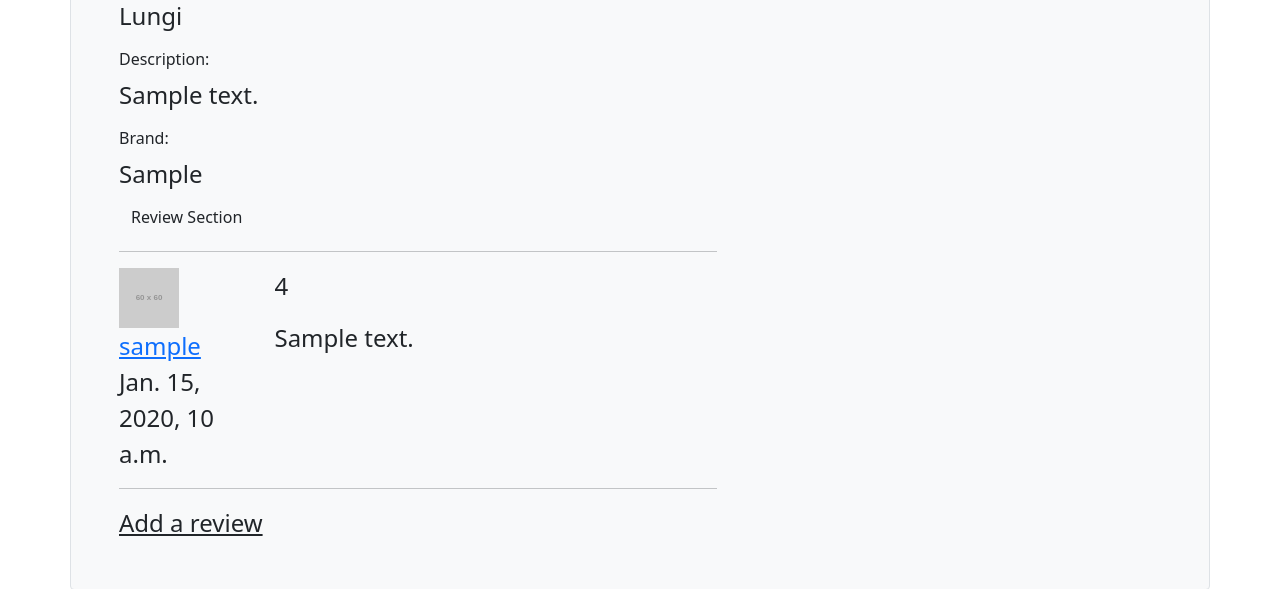
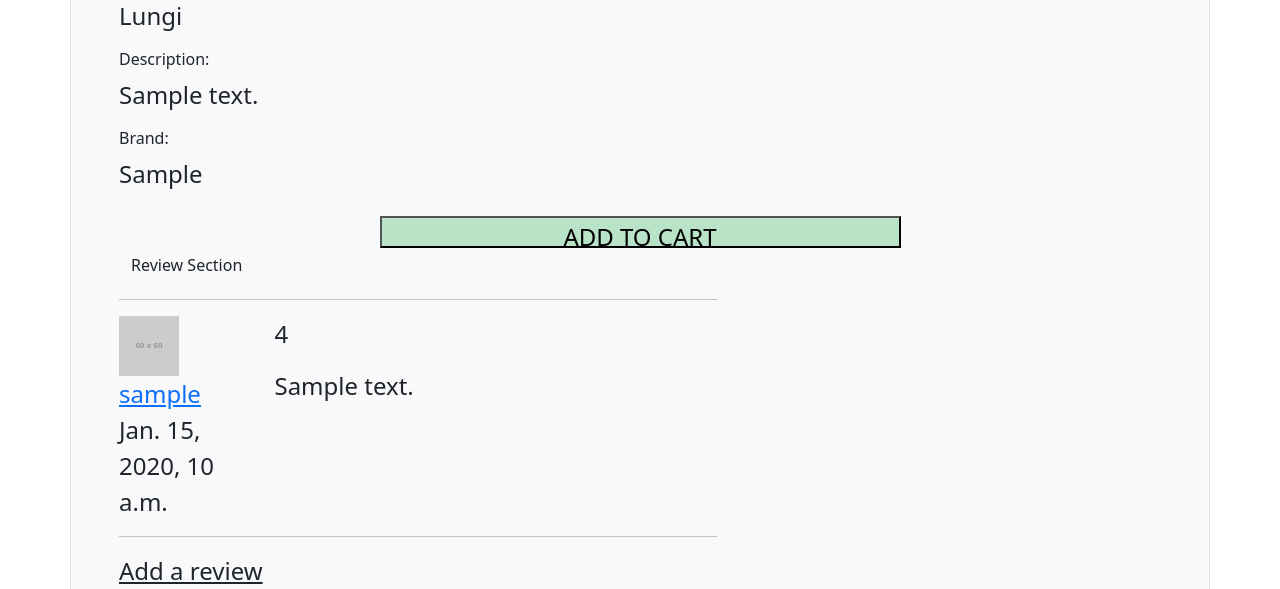
Before and after one commit to MFRSiam/TraditionalWear-, a Django app: page /post/1/ in a window 1280 px wide. Shown: the part 578-1167 px from the top of the page. Run offline with Django 4.2, Linux system fonts and the light colour scheme; tables that the repository leaves empty hold one stand-in row (values such as "Sample post"); grey boxes marked "Sample" are stand-in pictures; grey boxes labelled with a size stand in for pictures from a placeholder-image service; parts of the project's set-up code (start-up, migrations or seed data) failed here and were passed over; some libraries are stand-ins or nearby versions.

Commit message:
Add TO Cart in Details

```diff
--- a/store/templates/details.html
+++ b/store/templates/details.html
@@ -26,7 +26,9 @@
         <p>{{ product.Description }}</p>
         <h6>Brand:</h6>
         <p>{{ product.Brand }}</p>
-
+        <div class="d-flex justify-content-center">
+            <button data-product="{{product.Product_id}}" data-action="add" class=" addCart-btn w-50  mt-2 mb-2 update-cart" style="background-color: #B9E3C6;height: 2rem;">ADD TO CART</button>
+        </div>
         {% if review != Null %}
         <h6 class="container">Review Section</h6>
             {% for r in review%}
```
